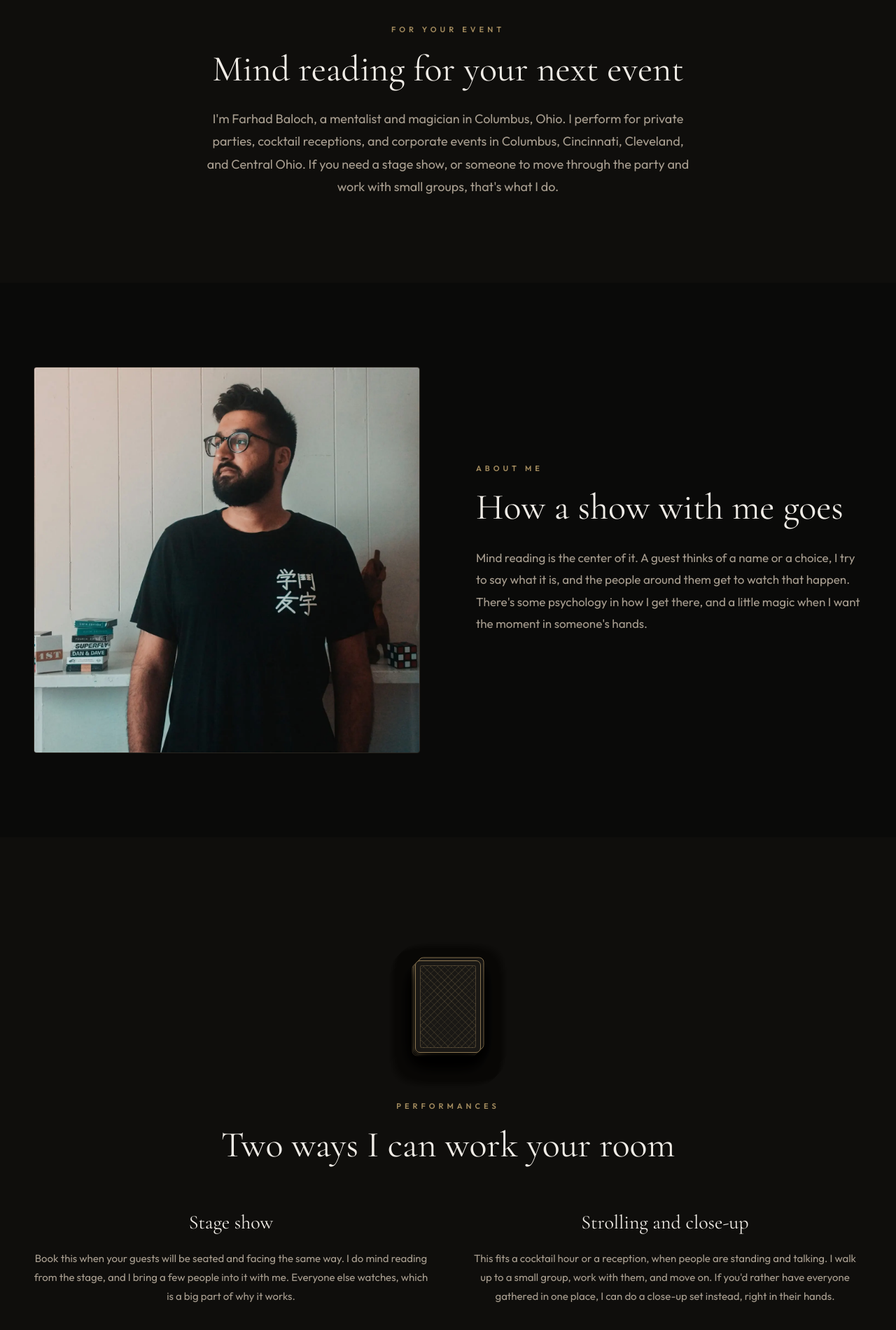
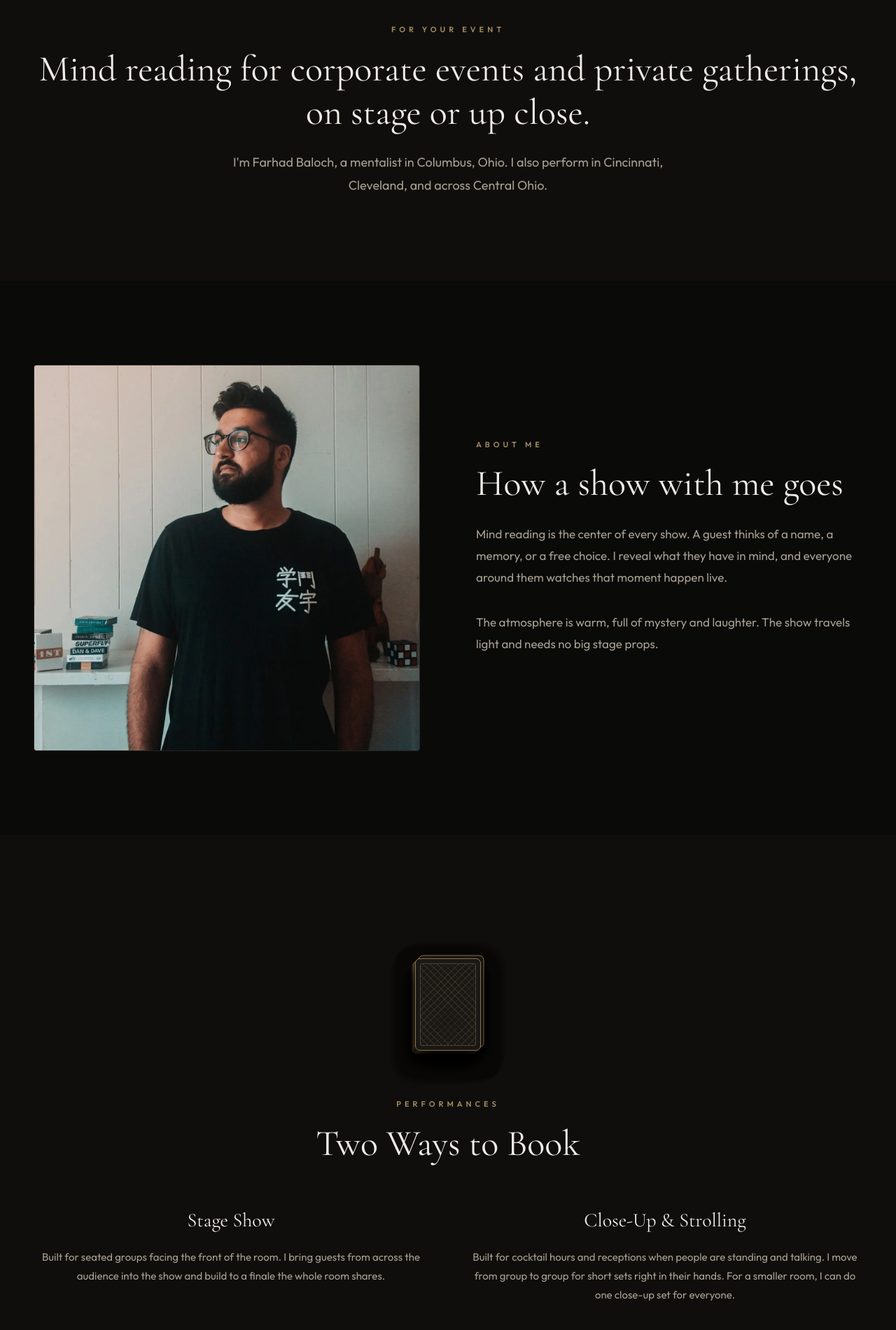
Before and after one commit to FarhadKBaloch/Magic-Website, a plain HTML site: page index.html in a window 1280 px wide. Shown: the part 886-2786 px from the top of the page at 70% size. Drawn offline with nearby package versions, Linux system fonts and the light colour scheme.

Commit message:
Match site copy to booking sheet (#17)
* Match the page copy to the booking sheet, in first person.

The hero, intro, about, two booking formats, and contact ask now say what the sheet says, without show lengths, group sizes, or prices.

Co-authored-by: FarhadKBaloch <FarhadKBaloch@users.noreply.github.com>

* Drop magician from the intro line.

The visible intro now says mentalist only. The page title stays as it is.

Co-authored-by: FarhadKBaloch <FarhadKBaloch@users.noreply.github.com>

---------

Co-authored-by: Cursor Agent <cursoragent@cursor.com>
Co-authored-by: FarhadKBaloch <FarhadKBaloch@users.noreply.github.com>

```diff
--- a/index.html
+++ b/index.html
@@ -254,6 +254,7 @@
   .perf-img.wide { grid-column: 1 / -1; aspect-ratio: 16/9; }
   .perf-card h3 { font-family: var(--serif); font-size: 28px; font-weight: 400; color: var(--white); margin-bottom: 16px; }
   .perf-card p { font-size: 15px; line-height: 1.8; color: var(--body); }
+  .perf-note { max-width: 680px; margin: 48px auto 0; font-size: 15px; line-height: 1.8; color: var(--body); }
 
   .reel { background: var(--black); text-align: center; }
   .reel-note { max-width: 640px; margin: 0 auto; font-size: 17px; line-height: 1.8; color: var(--body); }
@@ -524,7 +525,7 @@
   <div class="hero-photo-placeholder is-placeholder"><span>Your Photo Here</span></div>
   -->
   <div class="hero-content">
-    <div class="hero-eyebrow">Mentalist & Magician</div>
+    <div class="hero-eyebrow">Mentalist</div>
     <h1>Farhad Baloch</h1>
     <div class="hero-sub">Columbus, Ohio</div>
     <div class="hero-buttons">
@@ -538,8 +539,8 @@
 <section class="intro">
   <div class="section-inner reveal">
     <div class="section-label">For your event</div>
-    <h2 class="section-heading">Mind reading for your next event</h2>
-    <p>I'm Farhad Baloch, a mentalist and magician in Columbus, Ohio. I perform for private parties, cocktail receptions, and corporate events in Columbus, Cincinnati, Cleveland, and Central Ohio. If you need a stage show, or someone to move through the party and work with small groups, that's what I do.</p>
+    <h2 class="section-heading">Mind reading for corporate events and private gatherings, on stage or up close.</h2>
+    <p>I'm Farhad Baloch, a mentalist in Columbus, Ohio. I also perform in Cincinnati, Cleveland, and across Central Ohio.</p>
   </div>
 </section>
 
@@ -571,7 +572,8 @@
       <div class="about-text reveal">
         <div class="section-label">About me</div>
         <h2 class="section-heading">How a show with me goes</h2>
-        <p>Mind reading is the center of it. A guest thinks of a name or a choice, I try to say what it is, and the people around them get to watch that happen. There's some psychology in how I get there, and a little magic when I want the moment in someone's hands.</p>
+        <p>Mind reading is the center of every show. A guest thinks of a name, a memory, or a free choice. I reveal what they have in mind, and everyone around them watches that moment happen live.</p>
+        <p>The atmosphere is warm, full of mystery and laughter. The show travels light and needs no big stage props.</p>
         <!-- PLACEHOLDER: hidden until real content is ready. Remove class="is-placeholder" to show.
         <div class="stats is-placeholder">
           <div><div class="stat-num">—</div><div class="stat-label">Years Performing</div></div>
@@ -634,7 +636,7 @@
       <div class="mg-card" style="--i:3"></div>
     </div>
     <div class="section-label reveal">Performances</div>
-    <h2 class="section-heading reveal">Two ways I can work your room</h2>
+    <h2 class="section-heading reveal">Two Ways to Book</h2>
     <div class="perf-grid">
       <div class="perf-card reveal">
         <!-- PLACEHOLDER: hidden until real content is ready. Remove class="is-placeholder" to show.
@@ -644,8 +646,8 @@
           <div class="perf-img">Photo</div>
         </div>
         -->
-        <h3>Stage show</h3>
-        <p>Book this when your guests will be seated and facing the same way. I do mind reading from the stage, and I bring a few people into it with me. Everyone else watches, which is a big part of why it works.</p>
+        <h3>Stage Show</h3>
+        <p>Built for seated groups facing the front of the room. I bring guests from across the audience into the show and build to a finale the whole room shares.</p>
       </div>
       <div class="perf-card reveal">
         <!-- PLACEHOLDER: hidden until real content is ready. Remove class="is-placeholder" to show.
@@ -655,10 +657,11 @@
           <div class="perf-img">Photo</div>
         </div>
         -->
-        <h3>Strolling and close-up</h3>
-        <p>This fits a cocktail hour or a reception, when people are standing and talking. I walk up to a small group, work with them, and move on. If you'd rather have everyone gathered in one place, I can do a close-up set instead, right in their hands.</p>
+        <h3>Close-Up & Strolling</h3>
+        <p>Built for cocktail hours and receptions when people are standing and talking. I move from group to group for short sets right in their hands. For a smaller room, I can do one close-up set for everyone.</p>
       </div>
     </div>
+    <p class="perf-note reveal">Self-contained setup with no special lighting, slides, or stage crew required. Evening and weekend dates across Ohio.</p>
   </div>
 </section>
 
@@ -728,7 +731,7 @@
         <div class="section-label">Contact</div>
         <h2 class="section-heading">Let's talk about your event</h2>
         <p>Based in Columbus, Ohio. I also perform in Cincinnati, Cleveland, and Central Ohio.</p>
-        <p>Tell me the date, what kind of room you're planning, and whether you want a stage show or something while people mingle. The form is the easiest way, and email or a phone call works too. I'll write back after I've read it.</p>
+        <p>Share the date, the city, and your guest count, and whether you want a stage show or something while people mingle. I'll reply with a custom quote.</p>
         <div class="contact-links">
           <a href="mailto:farhadkbaloch@gmail.com">
             <svg width="18" height="18" viewBox="0 0 24 24" fill="none" stroke="currentColor" stroke-width="1.5"><path d="M3 8l7.89 5.26a2 2 0 002.22 0L21 8M5 19h14a2 2 0 002-2V7a2 2 0 00-2-2H5a2 2 0 00-2 2v10a2 2 0 002 2z"/></svg>
```
